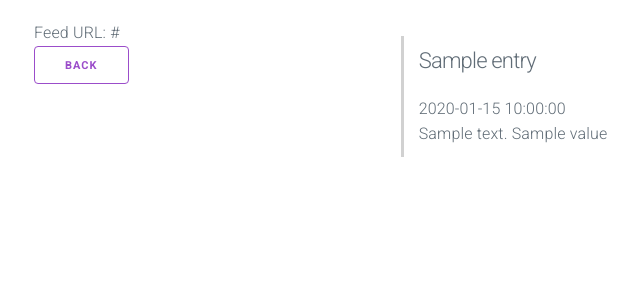
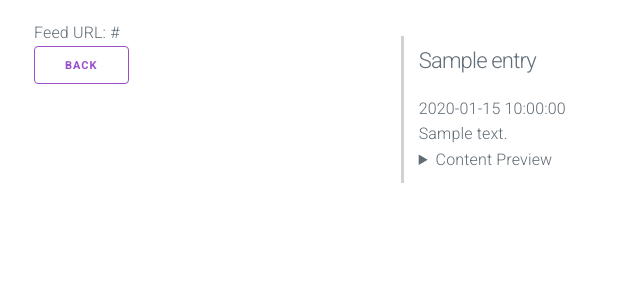
Before and after one commit to ezimir/rss-filter-to-email, a Flask app: template templates/show_feed.html in a window 1280 px wide. Shown: the part 120-420 px from the top of the page, without its empty margins (66-706 px from the left). Run offline with Flask 2, Linux system fonts and the light colour scheme; the template is opened without the code that fills it: most values are stand-ins (such as "Sample title", 1, 10 or a date in 2020); some libraries are stand-ins or nearby versions.

Commit message:
Display content preview in collapsible element

```diff
--- a/templates/show_feed.html
+++ b/templates/show_feed.html
@@ -25,9 +25,12 @@
                     <div class="feed-content">
                         {{ entry.summary|safe }}
 
-                        {% for content in entry.content %}
-                            {{ content.value|safe }}
-                        {% endfor %}
+                        <details>
+                            <summary> Content Preview </summary>
+                            {% for content in entry.content %}
+                                {{ content.value|safe }}
+                            {% endfor %}
+                        </details>
                     </div>
                 </blockquote>
             {% endfor %}
```
